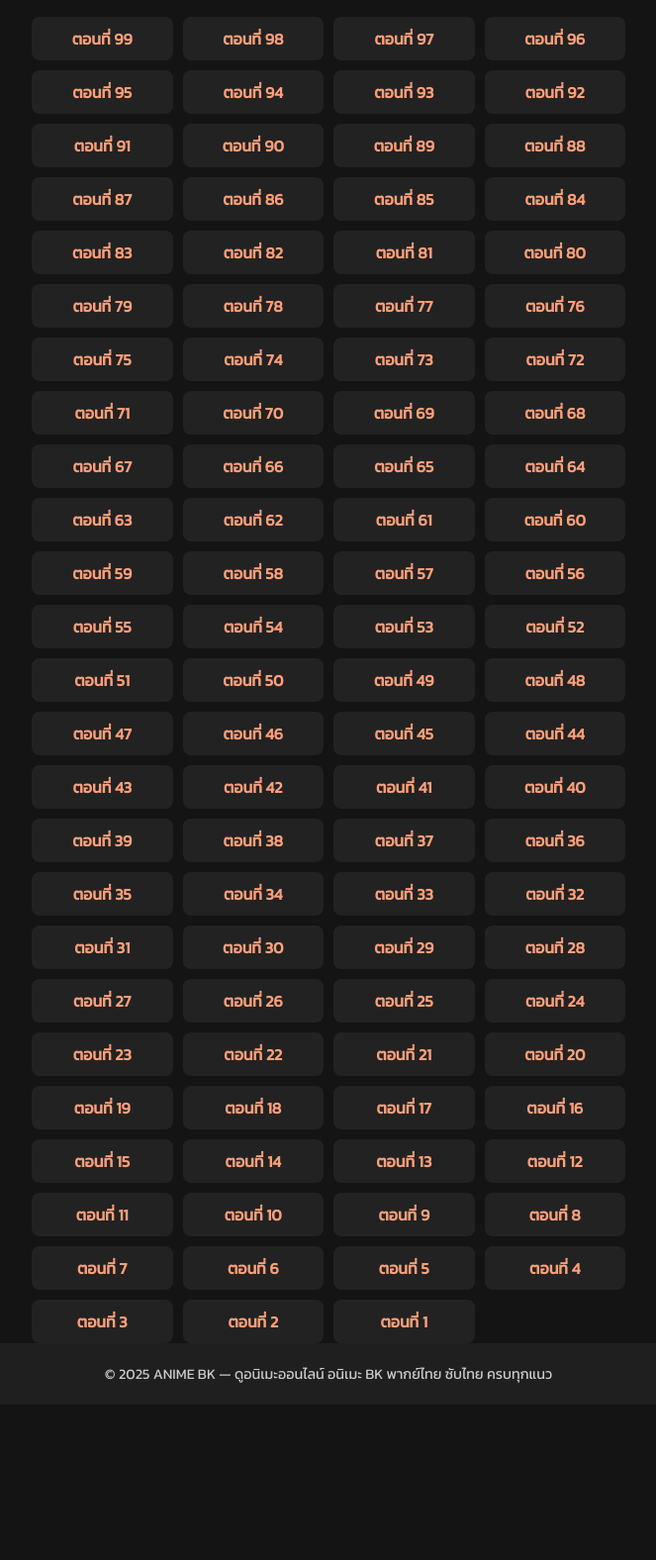
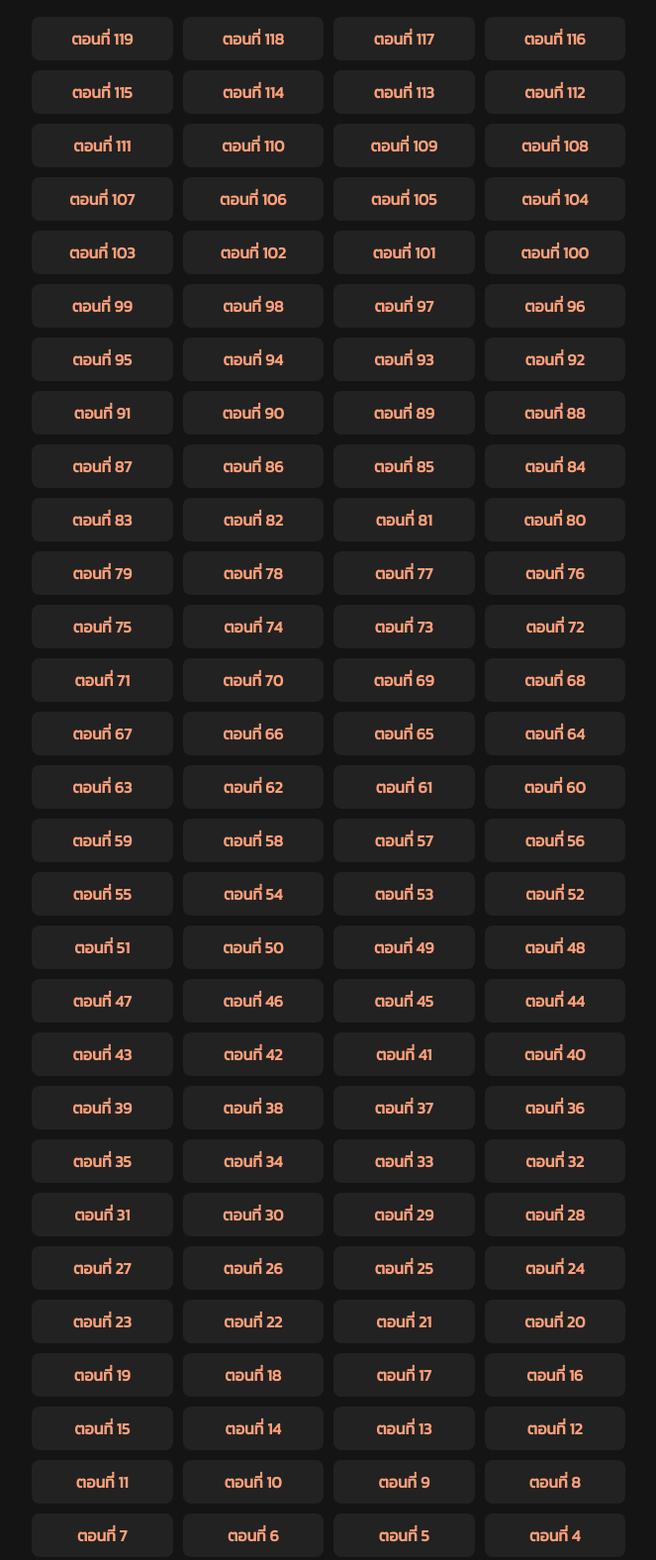
Before and after one commit to shrouding-the-heavens/shrouding-the-heavens.github.io, a plain HTML site: page index.html in a window 1280 px wide. Shown: the part 806-2382 px from the top of the page at 99% size, without its empty margins (308-971 px from the left). Before the commit the page ends 2225 px from the top, so only its background shows below. Drawn offline with Linux system fonts and the light colour scheme.

Commit message:
Update index.html

```diff
--- a/index.html
+++ b/index.html
@@ -1,7 +1,7 @@
 <!DOCTYPE html>
 <html lang="th">
 <head>
-  <link rel="canonical" href="https://xian-ni.github.io/" />
+  <link rel="canonical" href="https://shrouding-the-heavens.github.io/" />
   <meta charset="UTF-8" />
   <meta name="viewport" content="width=device-width, initial-scale=1" />
   <title>Shrouding the Heavens อำพรางสวรรค์ ตอนที่ 1-120 ซับไทย</title>
@@ -187,7 +187,7 @@ nav.active {
 
 <div class="container">
   <h1 class="anime-title">Shrouding the Heavens อำพรางสวรรค์ ตอนที่ 1-120 ซับไทย</h1>
-  <img alt="Shrouding the Heavens อำพรางสวรรค์" class="anime-img" src="https://img2.pic.in.th/pic/Xian-Ni.jpg"/>
+  <img alt="Shrouding the Heavens อำพรางสวรรค์" class="anime-img" src="https://img2.pic.in.th/pic/shi-hao-vs-ye-fan-vs-chu-feng-how-do-you-rank-them-v0-aeeutja6nyne1.jpg"/>
   <p class="anime-desc">
     ในขอบเขตอันไกลโพ้นของจักรวาลอันมืดมิดและเยือกแข็ง ซากมังกรขนาดมหึมาเก้าตัวถูกมัดด้วยโลงศพทองสัมฤทธิ์โบราณ ดูเหมือนว่าพวกเขาตั้งอยู่ที่นั่นตั้งแต่การกำเนิดของเอกภพ ฉากที่น่าอัศจรรย์ดังกล่าวถูกจับได้โดยยานสำรวจอวกาศที่ลอยอยู่ในอวกาศ
 
@@ -202,107 +202,127 @@ nav.active {
 
 
 
+<li><a href="Shrouding-the-Heavens-ep119">ตอนที่ 119</a></li>
+<li><a href="Shrouding-the-Heavens-ep118">ตอนที่ 118</a></li>
+<li><a href="Shrouding-the-Heavens-ep117">ตอนที่ 117</a></li>
+<li><a href="Shrouding-the-Heavens-ep116">ตอนที่ 116</a></li>
+<li><a href="Shrouding-the-Heavens-ep115">ตอนที่ 115</a></li>
+<li><a href="Shrouding-the-Heavens-ep114">ตอนที่ 114</a></li>
+<li><a href="Shrouding-the-Heavens-ep113">ตอนที่ 113</a></li>
+<li><a href="Shrouding-the-Heavens-ep112">ตอนที่ 112</a></li>
+<li><a href="Shrouding-the-Heavens-ep111">ตอนที่ 111</a></li>
+<li><a href="Shrouding-the-Heavens-ep110">ตอนที่ 110</a></li>
+<li><a href="Shrouding-the-Heavens-ep109">ตอนที่ 109</a></li>
+<li><a href="Shrouding-the-Heavens-ep108">ตอนที่ 108</a></li>
+<li><a href="Shrouding-the-Heavens-ep107">ตอนที่ 107</a></li>
+<li><a href="Shrouding-the-Heavens-ep106">ตอนที่ 106</a></li>
+<li><a href="Shrouding-the-Heavens-ep105">ตอนที่ 105</a></li>
+<li><a href="Shrouding-the-Heavens-ep104">ตอนที่ 104</a></li>
+<li><a href="Shrouding-the-Heavens-ep103">ตอนที่ 103</a></li>
+<li><a href="Shrouding-the-Heavens-ep102">ตอนที่ 102</a></li>
+<li><a href="Shrouding-the-Heavens-ep101">ตอนที่ 101</a></li>
+<li><a href="Shrouding-the-Heavens-ep100">ตอนที่ 100</a></li>
+<li><a href="Shrouding-the-Heavens-ep99">ตอนที่ 99</a></li>
+<li><a href="Shrouding-the-Heavens-ep98">ตอนที่ 98</a></li>
+<li><a href="Shrouding-the-Heavens-ep97">ตอนที่ 97</a></li>
+<li><a href="Shrouding-the-Heavens-ep96">ตอนที่ 96</a></li>
+<li><a href="Shrouding-the-Heavens-ep95">ตอนที่ 95</a></li>
+<li><a href="Shrouding-the-Heavens-ep94">ตอนที่ 94</a></li>
+<li><a href="Shrouding-the-Heavens-ep93">ตอนที่ 93</a></li>
+<li><a href="Shrouding-the-Heavens-ep92">ตอนที่ 92</a></li>
+<li><a href="Shrouding-the-Heavens-ep91">ตอนที่ 91</a></li>
+<li><a href="Shrouding-the-Heavens-ep90">ตอนที่ 90</a></li>
+<li><a href="Shrouding-the-Heavens-ep89">ตอนที่ 89</a></li>
+<li><a href="Shrouding-the-Heavens-ep88">ตอนที่ 88</a></li>
+<li><a href="Shrouding-the-Heavens-ep87">ตอนที่ 87</a></li>
+<li><a href="Shrouding-the-Heavens-ep86">ตอนที่ 86</a></li>
+<li><a href="Shrouding-the-Heavens-ep85">ตอนที่ 85</a></li>
+<li><a href="Shrouding-the-Heavens-ep84">ตอนที่ 84</a></li>
+<li><a href="Shrouding-the-Heavens-ep83">ตอนที่ 83</a></li>
+<li><a href="Shrouding-the-Heavens-ep82">ตอนที่ 82</a></li>
+<li><a href="Shrouding-the-Heavens-ep81">ตอนที่ 81</a></li>
+<li><a href="Shrouding-the-Heavens-ep80">ตอนที่ 80</a></li>
+<li><a href="Shrouding-the-Heavens-ep79">ตอนที่ 79</a></li>
+<li><a href="Shrouding-the-Heavens-ep78">ตอนที่ 78</a></li>
+<li><a href="Shrouding-the-Heavens-ep77">ตอนที่ 77</a></li>
+<li><a href="Shrouding-the-Heavens-ep76">ตอนที่ 76</a></li>
+<li><a href="Shrouding-the-Heavens-ep75">ตอนที่ 75</a></li>
+<li><a href="Shrouding-the-Heavens-ep74">ตอนที่ 74</a></li>
+<li><a href="Shrouding-the-Heavens-ep73">ตอนที่ 73</a></li>
+<li><a href="Shrouding-the-Heavens-ep72">ตอนที่ 72</a></li>
+<li><a href="Shrouding-the-Heavens-ep71">ตอนที่ 71</a></li>
+<li><a href="Shrouding-the-Heavens-ep70">ตอนที่ 70</a></li>
+<li><a href="Shrouding-the-Heavens-ep69">ตอนที่ 69</a></li>
+<li><a href="Shrouding-the-Heavens-ep68">ตอนที่ 68</a></li>
+<li><a href="Shrouding-the-Heavens-ep67">ตอนที่ 67</a></li>
+<li><a href="Shrouding-the-Heavens-ep66">ตอนที่ 66</a></li>
+<li><a href="Shrouding-the-Heavens-ep65">ตอนที่ 65</a></li>
+<li><a href="Shrouding-the-Heavens-ep64">ตอนที่ 64</a></li>
+<li><a href="Shrouding-the-Heavens-ep63">ตอนที่ 63</a></li>
+<li><a href="Shrouding-the-Heavens-ep62">ตอนที่ 62</a></li>
+<li><a href="Shrouding-the-Heavens-ep61">ตอนที่ 61</a></li>
+<li><a href="Shrouding-the-Heavens-ep60">ตอนที่ 60</a></li>
+<li><a href="Shrouding-the-Heavens-ep59">ตอนที่ 59</a></li>
+<li><a href="Shrouding-the-Heavens-ep58">ตอนที่ 58</a></li>
+<li><a href="Shrouding-the-Heavens-ep57">ตอนที่ 57</a></li>
+<li><a href="Shrouding-the-Heavens-ep56">ตอนที่ 56</a></li>
+<li><a href="Shrouding-the-Heavens-ep55">ตอนที่ 55</a></li>
+<li><a href="Shrouding-the-Heavens-ep54">ตอนที่ 54</a></li>
+<li><a href="Shrouding-the-Heavens-ep53">ตอนที่ 53</a></li>
+<li><a href="Shrouding-the-Heavens-ep52">ตอนที่ 52</a></li>
+<li><a href="Shrouding-the-Heavens-ep51">ตอนที่ 51</a></li>
+<li><a href="Shrouding-the-Heavens-ep50">ตอนที่ 50</a></li>
+<li><a href="Shrouding-the-Heavens-ep49">ตอนที่ 49</a></li>
+<li><a href="Shrouding-the-Heavens-ep48">ตอนที่ 48</a></li>
+<li><a href="Shrouding-the-Heavens-ep47">ตอนที่ 47</a></li>
+<li><a href="Shrouding-the-Heavens-ep46">ตอนที่ 46</a></li>
+<li><a href="Shrouding-the-Heavens-ep45">ตอนที่ 45</a></li>
+<li><a href="Shrouding-the-Heavens-ep44">ตอนที่ 44</a></li>
+<li><a href="Shrouding-the-Heavens-ep43">ตอนที่ 43</a></li>
+<li><a href="Shrouding-the-Heavens-ep42">ตอนที่ 42</a></li>
+<li><a href="Shrouding-the-Heavens-ep41">ตอนที่ 41</a></li>
+<li><a href="Shrouding-the-Heavens-ep40">ตอนที่ 40</a></li>
+<li><a href="Shrouding-the-Heavens-ep39">ตอนที่ 39</a></li>
+<li><a href="Shrouding-the-Heavens-ep38">ตอนที่ 38</a></li>
+<li><a href="Shrouding-the-Heavens-ep37">ตอนที่ 37</a></li>
+<li><a href="Shrouding-the-Heavens-ep36">ตอนที่ 36</a></li>
+<li><a href="Shrouding-the-Heavens-ep35">ตอนที่ 35</a></li>
+<li><a href="Shrouding-the-Heavens-ep34">ตอนที่ 34</a></li>
+<li><a href="Shrouding-the-Heavens-ep33">ตอนที่ 33</a></li>
+<li><a href="Shrouding-the-Heavens-ep32">ตอนที่ 32</a></li>
+<li><a href="Shrouding-the-Heavens-ep31">ตอนที่ 31</a></li>
+<li><a href="Shrouding-the-Heavens-ep30">ตอนที่ 30</a></li>
+<li><a href="Shrouding-the-Heavens-ep29">ตอนที่ 29</a></li>
+<li><a href="Shrouding-the-Heavens-ep28">ตอนที่ 28</a></li>
+<li><a href="Shrouding-the-Heavens-ep27">ตอนที่ 27</a></li>
+<li><a href="Shrouding-the-Heavens-ep26">ตอนที่ 26</a></li>
+<li><a href="Shrouding-the-Heavens-ep25">ตอนที่ 25</a></li>
+<li><a href="Shrouding-the-Heavens-ep24">ตอนที่ 24</a></li>
+<li><a href="Shrouding-the-Heavens-ep23">ตอนที่ 23</a></li>
+<li><a href="Shrouding-the-Heavens-ep22">ตอนที่ 22</a></li>
+<li><a href="Shrouding-the-Heavens-ep21">ตอนที่ 21</a></li>
+<li><a href="Shrouding-the-Heavens-ep20">ตอนที่ 20</a></li>
+<li><a href="Shrouding-the-Heavens-ep19">ตอนที่ 19</a></li>
+<li><a href="Shrouding-the-Heavens-ep18">ตอนที่ 18</a></li>
+<li><a href="Shrouding-the-Heavens-ep17">ตอนที่ 17</a></li>
+<li><a href="Shrouding-the-Heavens-ep16">ตอนที่ 16</a></li>
+<li><a href="Shrouding-the-Heavens-ep15">ตอนที่ 15</a></li>
+<li><a href="Shrouding-the-Heavens-ep14">ตอนที่ 14</a></li>
+<li><a href="Shrouding-the-Heavens-ep13">ตอนที่ 13</a></li>
+<li><a href="Shrouding-the-Heavens-ep12">ตอนที่ 12</a></li>
+<li><a href="Shrouding-the-Heavens-ep11">ตอนที่ 11</a></li>
+<li><a href="Shrouding-the-Heavens-ep10">ตอนที่ 10</a></li>
+<li><a href="Shrouding-the-Heavens-ep9">ตอนที่ 9</a></li>
+<li><a href="Shrouding-the-Heavens-ep8">ตอนที่ 8</a></li>
+<li><a href="Shrouding-the-Heavens-ep7">ตอนที่ 7</a></li>
+<li><a href="Shrouding-the-Heavens-ep6">ตอนที่ 6</a></li>
+<li><a href="Shrouding-the-Heavens-ep5">ตอนที่ 5</a></li>
+<li><a href="Shrouding-the-Heavens-ep4">ตอนที่ 4</a></li>
+<li><a href="Shrouding-the-Heavens-ep3">ตอนที่ 3</a></li>
+<li><a href="Shrouding-the-Heavens-ep2">ตอนที่ 2</a></li>
+<li><a href="Shrouding-the-Heavens-ep1">ตอนที่ 1</a></li>
 
 
-<li><a href="xian-ni-ep99">ตอนที่ 99</a></li>
-<li><a href="xian-ni-ep98">ตอนที่ 98</a></li>
-<li><a href="xian-ni-ep97">ตอนที่ 97</a></li>
-<li><a href="xian-ni-ep96">ตอนที่ 96</a></li>
-<li><a href="xian-ni-ep95">ตอนที่ 95</a></li>
-<li><a href="xian-ni-ep94">ตอนที่ 94</a></li>
-<li><a href="xian-ni-ep93">ตอนที่ 93</a></li>
-<li><a href="xian-ni-ep92">ตอนที่ 92</a></li>
-<li><a href="xian-ni-ep91">ตอนที่ 91</a></li>
-<li><a href="xian-ni-ep90">ตอนที่ 90</a></li>
-<li><a href="xian-ni-ep89">ตอนที่ 89</a></li>
-<li><a href="xian-ni-ep88">ตอนที่ 88</a></li>
-<li><a href="xian-ni-ep87">ตอนที่ 87</a></li>
-<li><a href="xian-ni-ep86">ตอนที่ 86</a></li>
-<li><a href="xian-ni-ep85">ตอนที่ 85</a></li>
-<li><a href="xian-ni-ep84">ตอนที่ 84</a></li>
-<li><a href="xian-ni-ep83">ตอนที่ 83</a></li>
-<li><a href="xian-ni-ep82">ตอนที่ 82</a></li>
-<li><a href="xian-ni-ep81">ตอนที่ 81</a></li>
-<li><a href="xian-ni-ep80">ตอนที่ 80</a></li>
-<li><a href="xian-ni-ep79">ตอนที่ 79</a></li>
-<li><a href="xian-ni-ep78">ตอนที่ 78</a></li>
-<li><a href="xian-ni-ep77">ตอนที่ 77</a></li>
-<li><a href="xian-ni-ep76">ตอนที่ 76</a></li>
-<li><a href="xian-ni-ep75">ตอนที่ 75</a></li>
-<li><a href="xian-ni-ep74">ตอนที่ 74</a></li>
-<li><a href="xian-ni-ep73">ตอนที่ 73</a></li>
-<li><a href="xian-ni-ep72">ตอนที่ 72</a></li>
-<li><a href="xian-ni-ep71">ตอนที่ 71</a></li>
-<li><a href="xian-ni-ep70">ตอนที่ 70</a></li>
-<li><a href="xian-ni-ep69">ตอนที่ 69</a></li>
-<li><a href="xian-ni-ep68">ตอนที่ 68</a></li>
-<li><a href="xian-ni-ep67">ตอนที่ 67</a></li>
-<li><a href="xian-ni-ep66">ตอนที่ 66</a></li>
-<li><a href="xian-ni-ep65">ตอนที่ 65</a></li>
-<li><a href="xian-ni-ep64">ตอนที่ 64</a></li>
-<li><a href="xian-ni-ep63">ตอนที่ 63</a></li>
-<li><a href="xian-ni-ep62">ตอนที่ 62</a></li>
-<li><a href="xian-ni-ep61">ตอนที่ 61</a></li>
-<li><a href="xian-ni-ep60">ตอนที่ 60</a></li>
-<li><a href="xian-ni-ep59">ตอนที่ 59</a></li>
-<li><a href="xian-ni-ep58">ตอนที่ 58</a></li>
-<li><a href="xian-ni-ep57">ตอนที่ 57</a></li>
-<li><a href="xian-ni-ep56">ตอนที่ 56</a></li>
-<li><a href="xian-ni-ep55">ตอนที่ 55</a></li>
-<li><a href="xian-ni-ep54">ตอนที่ 54</a></li>
-<li><a href="xian-ni-ep53">ตอนที่ 53</a></li>
-<li><a href="xian-ni-ep52">ตอนที่ 52</a></li>
-<li><a href="xian-ni-ep51">ตอนที่ 51</a></li>
-<li><a href="xian-ni-ep50">ตอนที่ 50</a></li>
-<li><a href="xian-ni-ep49">ตอนที่ 49</a></li>
-<li><a href="xian-ni-ep48">ตอนที่ 48</a></li>
-<li><a href="xian-ni-ep47">ตอนที่ 47</a></li>
-<li><a href="xian-ni-ep46">ตอนที่ 46</a></li>
-<li><a href="xian-ni-ep45">ตอนที่ 45</a></li>
-<li><a href="xian-ni-ep44">ตอนที่ 44</a></li>
-<li><a href="xian-ni-ep43">ตอนที่ 43</a></li>
-<li><a href="xian-ni-ep42">ตอนที่ 42</a></li>
-<li><a href="xian-ni-ep41">ตอนที่ 41</a></li>
-<li><a href="xian-ni-ep40">ตอนที่ 40</a></li>
-<li><a href="xian-ni-ep39">ตอนที่ 39</a></li>
-<li><a href="xian-ni-ep38">ตอนที่ 38</a></li>
-<li><a href="xian-ni-ep37">ตอนที่ 37</a></li>
-<li><a href="xian-ni-ep36">ตอนที่ 36</a></li>
-<li><a href="xian-ni-ep35">ตอนที่ 35</a></li>
-<li><a href="xian-ni-ep34">ตอนที่ 34</a></li>
-<li><a href="xian-ni-ep33">ตอนที่ 33</a></li>
-<li><a href="xian-ni-ep32">ตอนที่ 32</a></li>
-<li><a href="xian-ni-ep31">ตอนที่ 31</a></li>
-<li><a href="xian-ni-ep30">ตอนที่ 30</a></li>
-<li><a href="xian-ni-ep29">ตอนที่ 29</a></li>
-<li><a href="xian-ni-ep28">ตอนที่ 28</a></li>
-<li><a href="xian-ni-ep27">ตอนที่ 27</a></li>
-<li><a href="xian-ni-ep26">ตอนที่ 26</a></li>
-<li><a href="xian-ni-ep25">ตอนที่ 25</a></li>
-<li><a href="xian-ni-ep24">ตอนที่ 24</a></li>
-<li><a href="xian-ni-ep23">ตอนที่ 23</a></li>
-<li><a href="xian-ni-ep22">ตอนที่ 22</a></li>
-<li><a href="xian-ni-ep21">ตอนที่ 21</a></li>
-<li><a href="xian-ni-ep20">ตอนที่ 20</a></li>
-<li><a href="xian-ni-ep19">ตอนที่ 19</a></li>
-<li><a href="xian-ni-ep18">ตอนที่ 18</a></li>
-<li><a href="xian-ni-ep17">ตอนที่ 17</a></li>
-<li><a href="xian-ni-ep16">ตอนที่ 16</a></li>
-<li><a href="xian-ni-ep15">ตอนที่ 15</a></li>
-<li><a href="xian-ni-ep14">ตอนที่ 14</a></li>
-<li><a href="xian-ni-ep13">ตอนที่ 13</a></li>
-<li><a href="xian-ni-ep12">ตอนที่ 12</a></li>
-<li><a href="xian-ni-ep11">ตอนที่ 11</a></li>
-<li><a href="xian-ni-ep10">ตอนที่ 10</a></li>
-<li><a href="xian-ni-ep9">ตอนที่ 9</a></li>
-<li><a href="xian-ni-ep8">ตอนที่ 8</a></li>
-<li><a href="xian-ni-ep7">ตอนที่ 7</a></li>
-<li><a href="xian-ni-ep6">ตอนที่ 6</a></li>
-<li><a href="xian-ni-ep5">ตอนที่ 5</a></li>
-<li><a href="xian-ni-ep4">ตอนที่ 4</a></li>
-<li><a href="xian-ni-ep3">ตอนที่ 3</a></li>
-<li><a href="xian-ni-ep2">ตอนที่ 2</a></li>
-<li><a href="xian-ni-ep1">ตอนที่ 1</a></li>
 
 
 
```
